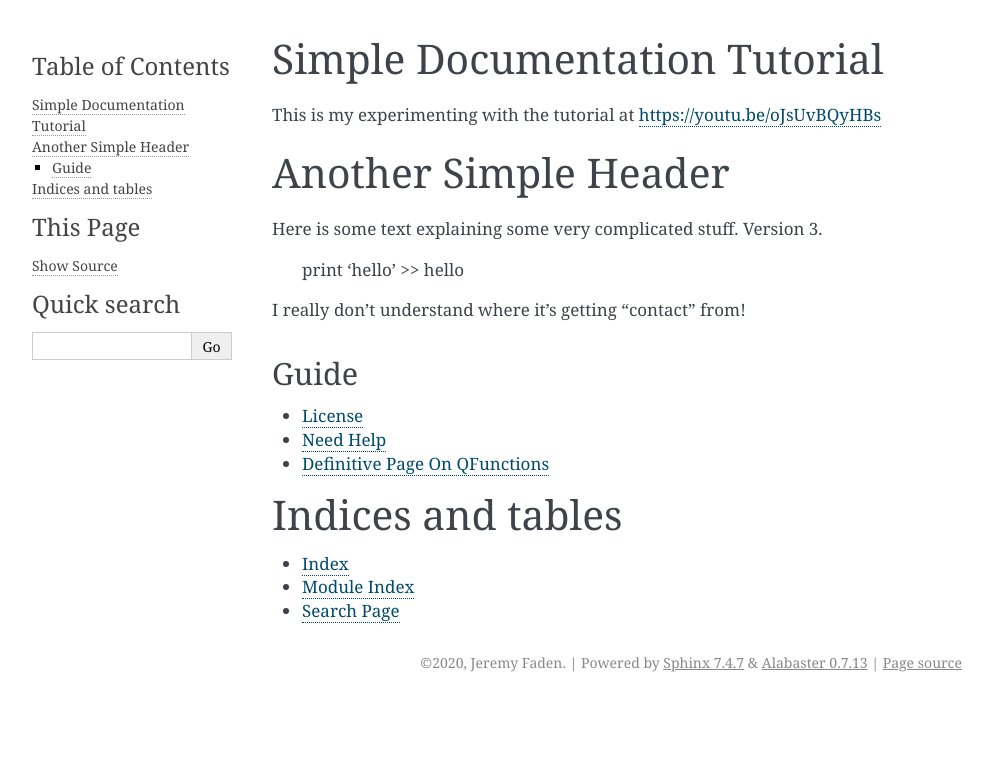
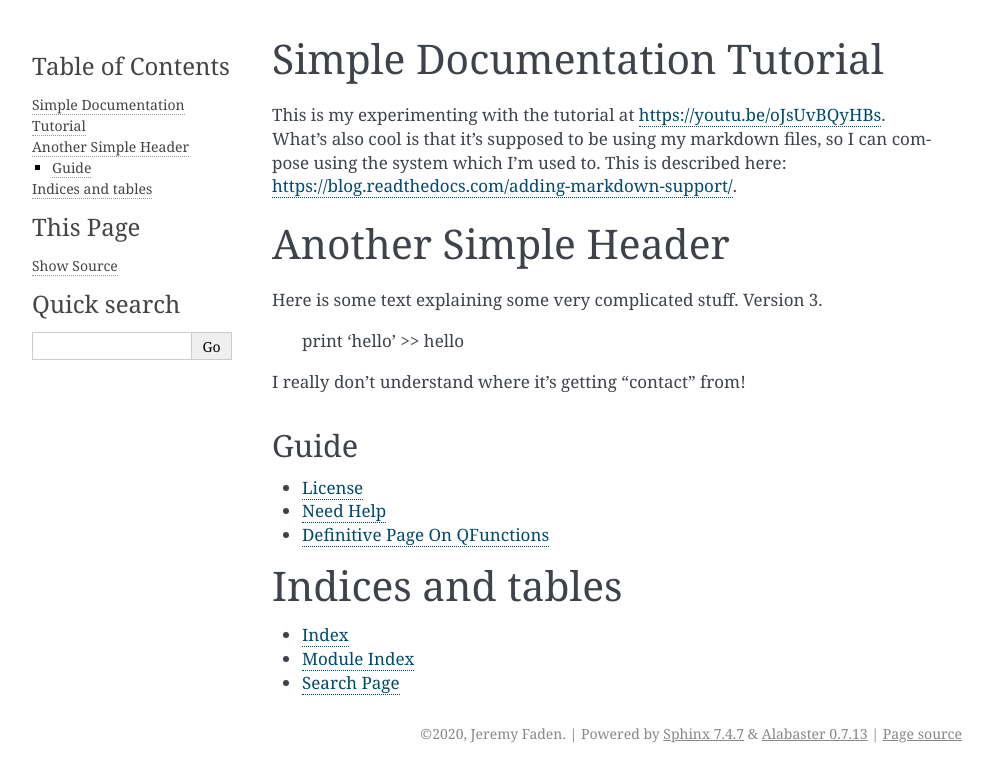
Before and after one commit to jbfaden/mygithubbook, a Sphinx documentation site: the page built from docs/source/index.rst, in a window 1280 px wide. Shown: the top 782 px of the page, without its empty margins (148-1141 px from the left). Built offline with Sphinx 7.4.7, drawn with Linux system fonts in a browser that asks for light colours.

Commit message:
Update index.rst

```diff
--- a/docs/source/index.rst
+++ b/docs/source/index.rst
@@ -1,6 +1,9 @@
 Simple Documentation Tutorial
 =============================
-This is my experimenting with the tutorial at https://youtu.be/oJsUvBQyHBs
+This is my experimenting with the tutorial at https://youtu.be/oJsUvBQyHBs.  What's also
+cool is that it's supposed to be using my markdown files, so I can compose using the
+system which I'm used to.  This is described here: https://blog.readthedocs.com/adding-markdown-support/.
+
 
 Another Simple Header
 =====================
```
